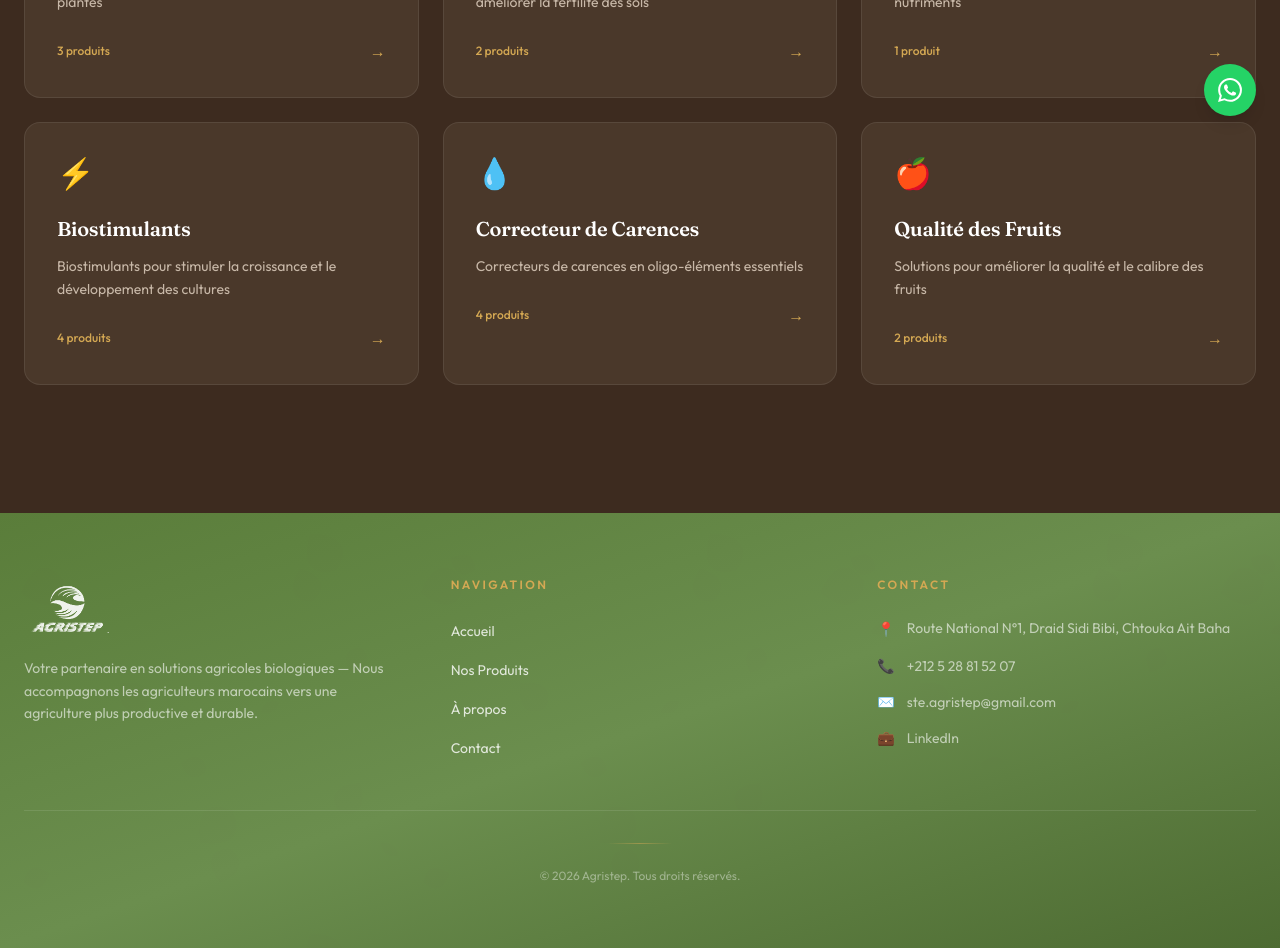
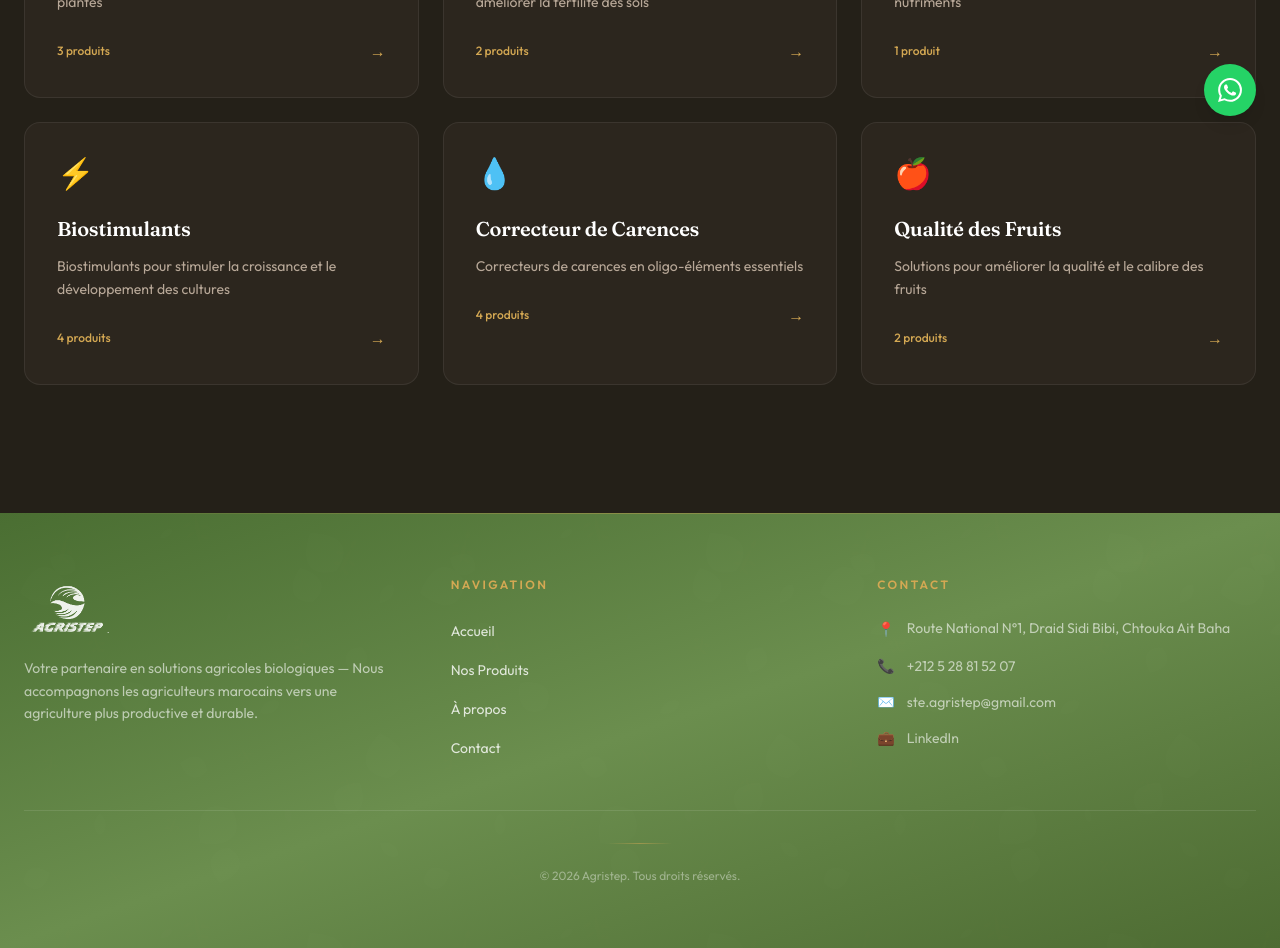
Before and after one commit to abdelbastlasri/agristep, a Next.js app: page /en/produits in a window 1280 px wide. Shown: the part 660-1608 px from the top of the page. Built offline with nearby package versions, Linux system fonts and the light colour scheme; no server answers.

Commit message:
fix: dark warm theme — soil/warm bg, olive green, gold accents, slideshow cover+zoom, footer leaf+wheat

```diff
--- a/src/app/globals.css
+++ b/src/app/globals.css
@@ -1,22 +1,22 @@
 @import "tailwindcss";
 
 @theme {
-  --color-premium-dark: #1a232e;
-  --color-premium-warm: #3D2B1F;
-  --color-premium-cream: #F5F0E6;
-  --color-premium-sand: #EDE6D8;
+  --color-premium-dark: #1a1a16;
+  --color-premium-warm: #242018;
+  --color-premium-cream: #2C261E;
+  --color-premium-sand: #201C16;
   --color-premium-white: #ffffff;
   --color-premium-text: #ffffff;
-  --color-premium-muted: #C8B8A8;
-  --color-premium-border: rgba(255,255,255,0.08);
+  --color-premium-muted: #B8A898;
+  --color-premium-border: rgba(255,255,255,0.07);
   --color-premium-green: #6B8E4E;
   --color-premium-green-light: #8CAE6E;
   --color-premium-green-dark: #4D6B32;
   --color-premium-green-vibrant: #5A9E3E;
-  --color-premium-green-soft: #5A7D3A;
-  --color-premium-green-bg: #3D2B1F;
-  --color-premium-green-pale: #F5F0E6;
-  --color-premium-green-mist: #EDE6D8;
+  --color-premium-green-soft: #4A6E32;
+  --color-premium-green-bg: #242018;
+  --color-premium-green-pale: #2C261E;
+  --color-premium-green-mist: #242018;
   --color-premium-gold: #D4A853;
   --color-premium-gold-light: #E6C67A;
   --color-premium-gold-bright: #DDBF6E;
@@ -28,11 +28,8 @@ html {
 
 body {
   font-family: "Outfit", sans-serif;
-  color: #3D2B1F;
-  background: #F5F0E6;
-  background-image: url(/images/leaf-pattern.svg);
-  background-repeat: repeat;
-  background-size: 400px 400px;
+  color: var(--color-premium-text);
+  background: #1a1a16;
   line-height: 1.7;
 }
 
@@ -45,7 +42,7 @@ body {
 /* ── Cards ── */
 
 .card-premium {
-  background: #4A382A;
+  background: var(--color-premium-cream);
   border: 1px solid var(--color-premium-border);
   border-radius: 1rem;
   transition: all 0.35s ease;
@@ -60,10 +57,10 @@ body {
 /* ── Glass Card ── */
 
 .card-glass {
-  background: rgba(245, 240, 230, 0.55);
+  background: rgba(36, 32, 24, 0.55);
   backdrop-filter: blur(16px);
   -webkit-backdrop-filter: blur(16px);
-  border: 1px solid rgba(61, 43, 31, 0.10);
+  border: 1px solid rgba(255, 255, 255, 0.06);
   border-radius: 1rem;
   transition: all 0.4s cubic-bezier(0.4, 0, 0.2, 1);
 }
@@ -89,9 +86,9 @@ body {
   background: linear-gradient(
     135deg,
     transparent 20%,
-    rgba(201, 168, 76, 0.3) 40%,
-    rgba(201, 168, 76, 0.6) 50%,
-    rgba(201, 168, 76, 0.3) 60%,
+    rgba(212, 168, 83, 0.3) 40%,
+    rgba(212, 168, 83, 0.6) 50%,
+    rgba(212, 168, 83, 0.3) 60%,
     transparent 80%
   );
   background-size: 200% 200%;
--- a/src/components/home/ImageSlideshow.tsx
+++ b/src/components/home/ImageSlideshow.tsx
@@ -35,12 +35,7 @@ export default function ImageSlideshow() {
 
   return (
     <div
-      className="relative w-full h-full bg-[#1a232e]"
-      style={{
-        backgroundImage: `url(/images/leaf-pattern.svg)`,
-        backgroundRepeat: "repeat",
-        backgroundSize: "400px 400px",
-      }}
+      className="relative w-full h-full"
       onMouseEnter={() => setPaused(true)}
       onMouseLeave={() => setPaused(false)}
       onFocus={() => setPaused(true)}
@@ -54,7 +49,7 @@ export default function ImageSlideshow() {
           }`}
           aria-hidden={i !== current}
         >
-          <div className="absolute inset-0 flex items-center justify-center" style={{
+          <div className="absolute inset-0" style={{
             transform: i === current ? 'scale(1.07)' : 'scale(1)',
             transition: 'transform 6s linear',
           }}>
@@ -63,13 +58,9 @@ export default function ImageSlideshow() {
               alt={slide.alt}
               fill
               sizes="100vw"
-              className="object-contain"
+              className="object-cover"
               priority={i === 0}
               loading="eager"
-              onError={(e) => {
-                const t = e.currentTarget;
-                t.style.display = "none";
-              }}
             />
           </div>
           <div className="absolute inset-0 bg-gradient-to-r from-premium-dark/20 via-premium-dark/8 to-premium-gold/15" />
--- a/src/components/layout/Footer.tsx
+++ b/src/components/layout/Footer.tsx
@@ -5,12 +5,21 @@ export default function Footer() {
   const t = useTranslations("footer");
 
   return (
-    <footer className="relative bg-gradient-to-br from-premium-green-soft via-premium-green to-premium-green-dark text-white/80">
-      <div className="absolute inset-0 opacity-[0.08]" style={{
+    <footer className="relative bg-gradient-to-br from-premium-green-soft via-premium-green to-premium-green-dark text-white/80 overflow-hidden">
+      {/* Leaf pattern overlay */}
+      <div className="absolute inset-0 opacity-[0.10]" style={{
         backgroundImage: `url(/images/leaf-pattern.svg)`,
         backgroundRepeat: "repeat",
         backgroundSize: "400px 400px",
       }} />
+      {/* Wheat pattern overlay */}
+      <div className="absolute inset-0 opacity-[0.08]" style={{
+        backgroundImage: `url(/images/wheat-pattern.svg)`,
+        backgroundRepeat: "repeat",
+        backgroundSize: "400px 400px",
+      }} />
+      {/* Top divider */}
+      <div className="absolute top-0 left-0 right-0 h-px bg-gradient-to-r from-transparent via-premium-gold/40 to-transparent" />
       <div className="max-w-7xl mx-auto px-6 py-16 relative z-10">
         <div className="md:hidden space-y-10">
           <div className="text-center space-y-4">
```
Also changed, not shown: public/images/leaf-pattern.svg, public/images/wheat-pattern.svg (added).
